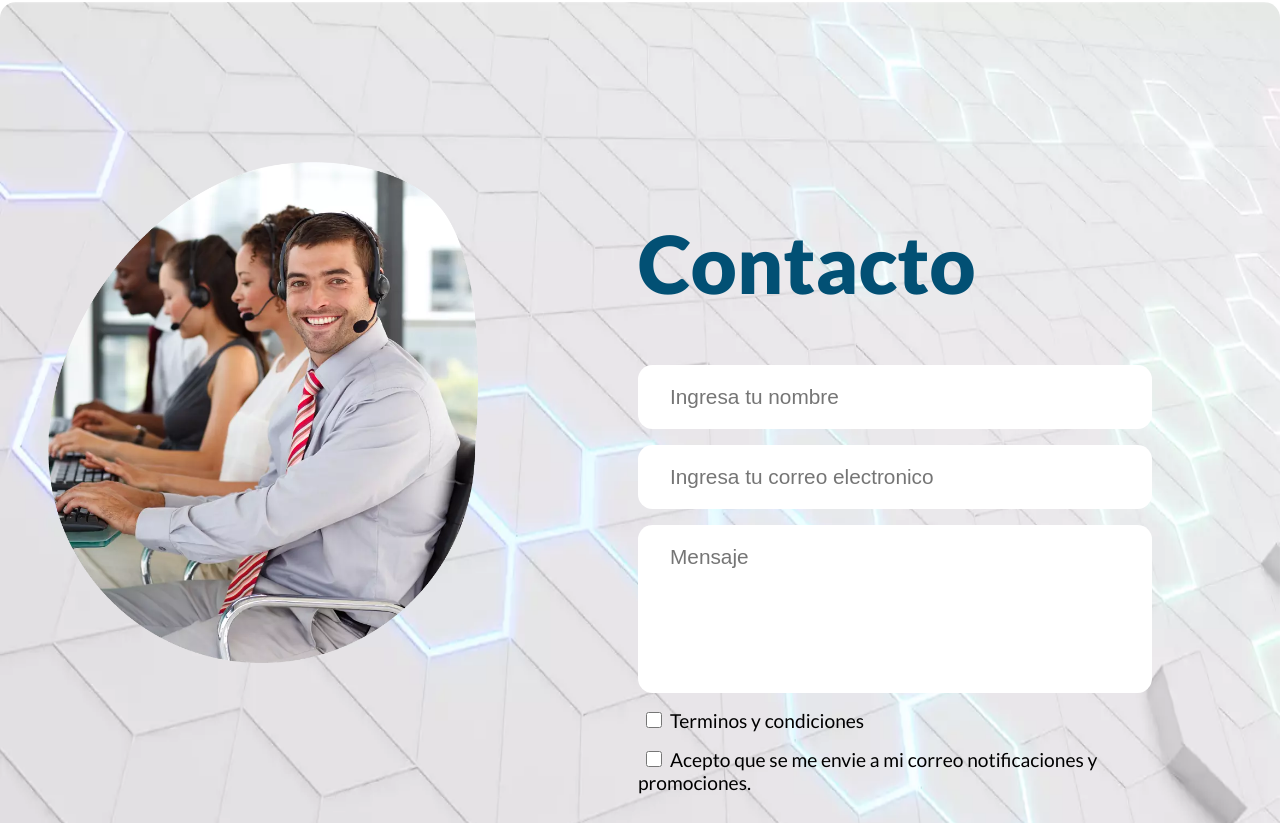
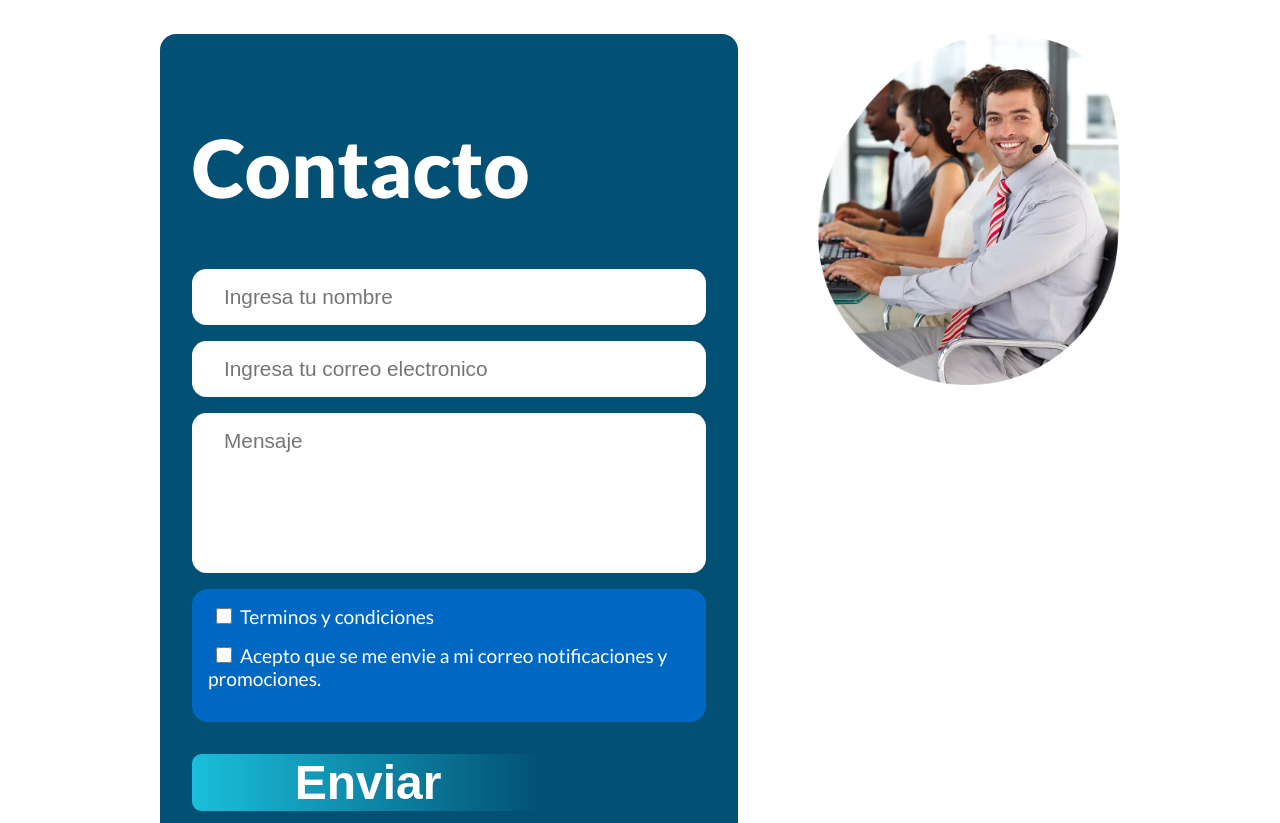
Before and after one commit to ivanmacedonio/SFIpage, a React (Vite) app: page /contacto in a window 1280 px wide. Shown: the part 237-1060 px from the top of the page. Built offline with nearby package versions, Linux system fonts and the light colour scheme.

Commit message:
contact fix

```diff
--- a/src/pages/Contacto.jsx
+++ b/src/pages/Contacto.jsx
@@ -5,8 +5,8 @@ import { HeaderNormal } from "../components/Header-normal";
 import "../styles/contacto.css";
 export const Contacto = () => {
   useEffect(() => {
-    window.scrollTo(0,0)
-  }, [])
+    window.scrollTo(0, 0);
+  }, []);
   return (
     <div className="contactopage">
       <div className="header">
@@ -16,12 +16,14 @@ export const Contacto = () => {
         <div className="imagencontacto">
           <img src={contacto} alt="" />
         </div>
+
         <div className="formulariocontacto">
-          <h1>Contacto</h1>
+          <h1 id="h1contacto">Contacto</h1>
           <form>
             <input type="text" placeholder="Ingresa tu nombre" />
             <input type="text" placeholder="Ingresa tu correo electronico" />
             <input type="text" id="mensaje" placeholder="Mensaje" />
+            <div className="labels">
               <label>
                 <input type="checkbox" id="check" />
                 Terminos y condiciones
@@ -30,6 +32,7 @@ export const Contacto = () => {
                 <input type="checkbox" id="check" />
                 Acepto que se me envie a mi correo notificaciones y promociones.
               </label>
+            </div>
 
             <button>Enviar</button>
           </form>
--- a/src/pages/Page2.jsx
+++ b/src/pages/Page2.jsx
@@ -206,7 +206,7 @@ export const Page2 = () => {
           </div>
         </div>
       </div>
-      <div className="footerp2">
+      <div className="footer">
         <Footer></Footer>
       </div>
     </div>
--- a/src/styles/Membresia.css
+++ b/src/styles/Membresia.css
@@ -212,9 +212,6 @@ img {
     justify-content: space-between;
 }
 
-.footer{
-
-}
 
 
 @media only screen and (max-width: 767px) {
@@ -341,6 +338,12 @@ img {
     .tipoplanes h2 {
         font-size: 2rem;
     }
+
+    .adquirir{
+        display: none;
+    }
+
+
 }
 
 @media only screen and (min-width: 768px) and (max-width: 991px) {
--- a/src/styles/contacto.css
+++ b/src/styles/contacto.css
@@ -1,28 +1,43 @@
 .contactocontainer {
     display: flex;
     margin-top: 5rem;
-    background-image: url('../assets/fondoblanco.webp');
-    background-repeat: round;
     border-radius: 1rem;
+    flex-direction: row-reverse;
 }
 
 .imagencontacto {
-    margin-top: 10rem;
+    margin-top: 2rem;
     margin-left: 10rem;
+    margin-right: 15rem;
     width: 40rem;
 }
 
 .formulariocontacto {
     font-family: 'Lato', sans-serif;
-    margin-left: 10rem;
-    margin-top: 10rem;
+    margin-top: 2rem;
+    margin-bottom: 5rem;
+    background-color: rgb(2, 80, 116);
+    border-radius: 1rem;
+    height: fit-content;
+    padding: 2rem;
 }
+
 
 .formulariocontacto h1 {
     font-weight: 900;
-    color: rgb(2, 80, 116);
+    color: rgb(255, 255, 255);
     font-size: 5rem;
 }
+
+.labels {
+    display: flex;
+    flex-direction: column;
+    color: white;
+    background-color: rgb(0, 104, 194);
+    padding: 1rem;
+    border-radius: 1rem;
+}
+
 
 .formulariocontacto form {
     display: flex;
@@ -35,19 +50,19 @@
     border-radius: .9rem;
     width: 30rem;
     padding-left: 2rem;
-    height: 3rem;
+    height: 2.5rem;
     margin-bottom: 1rem;
     font-family: 'Monserrat', sans-serif;
     padding-top: .5rem;
     padding-bottom: .5rem;
 }
 
-.formulariocontacto input:focus{
+.formulariocontacto input:focus {
     border: none;
     outline: none;
 }
 
-.formulariocontacto input::placeholder{
+.formulariocontacto input::placeholder {
     font-size: 1.3rem;
 }
 
@@ -78,11 +93,12 @@
     background: linear-gradient(to right, rgb(26, 191, 219), rgb(2, 80, 116));
     border-radius: .6rem;
     border-style: none;
-    margin-bottom: 15rem;
+    margin-bottom: 2rem;
     width: 22rem;
     margin-top: 2rem;
 }
-.formulariocontacto button:hover{
+
+.formulariocontacto button:hover {
     cursor: pointer;
 }
 
@@ -93,17 +109,18 @@
         flex-direction: column;
     }
 
-    #mensaje{
+    #mensaje {
         margin-bottom: 2rem;
     }
 
     .formulariocontacto {
         margin: 0;
+        border-bottom-left-radius: 0;
+        border-bottom-right-radius: 0;
     }
 
     .formulariocontacto h1 {
         margin: 0;
-        margin-left: 1.5rem;
         margin-top: 2rem;
     }
 
@@ -112,13 +129,12 @@
     }
 
     .formulariocontacto input {
-        margin-left: 1rem;
-        width: 20rem;
+        width: 90%;
         border: none;
-        background-color: gainsboro;
+        background-color: rgb(255, 255, 255);
     }
 
-    .formulariocontacto input::placeholder{
+    .formulariocontacto input::placeholder {
         color: rgb(114, 114, 114);
     }
 
@@ -170,24 +186,17 @@
 
     .formulariocontacto form {
         margin-top: 4rem;
-        margin-left: 7rem;
+        margin-left: 4.5rem;
     }
 
     .formulariocontacto input {
-        margin-left: 1rem;
-        width: 30rem;
-        background-color: gainsboro;
+        width: 80%;
+        background-color: rgb(255, 255, 255);
     }
 
-    .contactocontainer img {
-        width: 25rem;
-        margin-left: 3.5rem;
-    }
 
     .imagencontacto {
-        margin-left: 8rem;
-        margin-top: 4rem;
-        max-width: max-content;
+        display: none;
     }
 
     #check {
@@ -203,6 +212,10 @@
     .formulariocontacto button {
         margin-top: 2rem;
         width: 35rem;
+        margin-bottom: 10rem;
+    }
+    .labels{
+        width: 70%;
     }
 }
 
@@ -217,7 +230,6 @@
 
     .formulariocontacto {
         margin: 0;
-        margin-left: 6rem;
     }
 
     .formulariocontacto h1 {
@@ -233,15 +245,17 @@
     }
 
     .formulariocontacto input {
-        margin-left: 1rem;
         width: 30rem;
-        background-color: gainsboro;
+        background-color: rgb(255, 255, 255);
     }
 
     .contactocontainer img {
         width: 25rem;
         margin-left: 6rem;
         display: none;
+    }
+    .labels{
+        width: 60%;
     }
 
     .imagencontacto {
@@ -263,19 +277,30 @@
     .formulariocontacto button {
         margin-top: 2rem;
         width: 35rem;
+        margin-bottom: 10rem;
     }
 }
 
 
 
 @media only screen and (min-width: 1200px) and (max-width: 1700px) {
-    .imagencontacto{
-        margin-left: 3rem;
+    .imagencontacto {
+        width: 100%;
+        margin-left: 0rem;
+        position: relative;
+        left: 5rem;
     }
-    .formulariocontacto{
-        margin-right: 8rem;
+
+    .formulariocontacto {
+        margin-left: 10rem;
     }
-    .imagencontacto img{
-        width: 30rem;
+    .formulariocontacto input{
+        background-color: white;
     }
+
+    .imagencontacto img {
+        width: 100%;
+    }
+
+
 }
--- a/src/styles/page1.css
+++ b/src/styles/page1.css
@@ -5,7 +5,8 @@ img {
 .scroll {
     display: none;
 }
-.footer{
+
+.footer {
     z-index: 4;
     width: 100%;
     margin-top: 9rem;
@@ -108,14 +109,24 @@ img {
     font-size: 1.7rem;
 }
 
-
+@media (width: 430px) {
+    .textp1 {
+        margin-left: 2.5rem !important;
+    }
+}
 
 @media(max-width: 767px) {
 
     .welcome {
         background-position: right;
-        height: 72rem;
+        height: 100%;
         margin-top: 0;
+        padding-bottom: 5rem;
+        top: 0;
+    }
+
+    .footer {
+        margin-top: 20rem !important;
     }
 
     .transforma {
@@ -123,35 +134,50 @@ img {
     }
 
     .textp1 {
-        margin-left: 0;
+        padding-top: 1rem;
         width: 20rem;
-        margin-left: 2rem;
+        margin-left: 1rem;
     }
 
-    #imgfamilia2,
-    .textfamilia2,
+
     #h2delete,
-    #big {
+    .imgfamilia2 {
         display: none;
+    }
+
+    .imgfamilia {
+        left: 0;
+        top: 65rem;
     }
 
     .textp1 h2 {
         font-size: 3rem;
     }
 
-    .scroll {
-        display: block;
-        width: 20rem;
-        margin-top: 5rem;
-        position: relative;
-        right: 1rem;
+    #big {
+        width: 100%;
+        margin-top: 3rem;
+        margin-left: 0;
+        font-size: 1.5rem;
+        background-color: rgb(0, 92, 115);
+        padding: 1rem;
+        border-radius: 1rem;
     }
+}
+
+.textfamilia2 {
+    left: 4rem;
+    z-index: 3;
+    bottom: 22rem;
+}
+
+.textfamilia2 p {
+    display: none;
+}
 
 
-}
-
-@media (width: 430px){
-    .scroll{
+@media (width: 430px) {
+    .scroll {
         margin-left: 1.2rem;
     }
 }
@@ -195,9 +221,11 @@ img {
 
 @media only screen and (min-width: 992px) and (max-width: 1199px) {
     .imgfamilia {
-        display: none;;
+        display: none;
+        ;
     }
-    .imgfamilia img{
+
+    .imgfamilia img {
         width: 30rem;
     }
 
@@ -236,7 +264,8 @@ img {
         font-size: 7rem;
         width: fit-content;
     }
-    .textp1 h1{
+
+    .textp1 h1 {
         width: fit-content;
     }
 
@@ -247,7 +276,7 @@ img {
         margin-left: 2rem;
     }
 
-    .footer{
+    .footer {
         position: relative;
         top: 25rem;
     }
@@ -263,7 +292,8 @@ img {
         bottom: 5rem;
         z-index: 1;
     }
-    .imgfamilia img{
+
+    .imgfamilia img {
         width: 45rem;
     }
 
@@ -282,17 +312,17 @@ img {
         width: 50rem;
         margin-left: 5rem;
     }
-    .footer{
+
+    .footer {
         position: relative;
         z-index: 4;
-        margin-top: 15rem;
+        margin-top: 25rem;
     }
 
     .imgfamilia2 {
         box-shadow: none;
     }
 
-    .textfamilia2,
     #h2delete,
     .scroll {
         display: none;
@@ -302,20 +332,30 @@ img {
         font-size: 4rem;
     }
 
+    .textfamilia2 {
+        z-index: 4;
+        left: 5rem;
+        bottom: 50rem;
+        left: 60rem;
+        background-color: rebeccapurple;
+        padding: 1rem;
+        border-radius: 1rem;
+    }
 
-    .scroll {
+    .textfamilia2 p {
         display: block;
-        width: 20rem;
-        margin-top: 5rem;
-        margin-left: 2rem;
+        color: whitesmoke;
+
     }
+
 }
 
-@media only screen and (min-width: 1600px) and (max-width: 1800px){
-    .transforma{
+@media only screen and (min-width: 1600px) and (max-width: 1800px) {
+    .transforma {
         left: 23rem;
     }
-    .textfamilia2{
+
+    .textfamilia2 {
         left: 75rem;
     }
 }
--- a/src/styles/page2.css
+++ b/src/styles/page2.css
@@ -261,9 +261,6 @@ img {
         top: 0;
     }
 
-    .footer {
-        margin-top: 10rem;
-    }
 }
 
 @media (width: 430px){
--- a/src/styles/page3.css
+++ b/src/styles/page3.css
@@ -112,7 +112,6 @@ img {
 .razonescontainer {
     display: flex;
     width: 100%;
-    background: linear-gradient(to bottom, white, rgb(250, 249, 248));
 }
 
 .razones ul,
```
Lines whose indentation alone changed are shown as unchanged.
